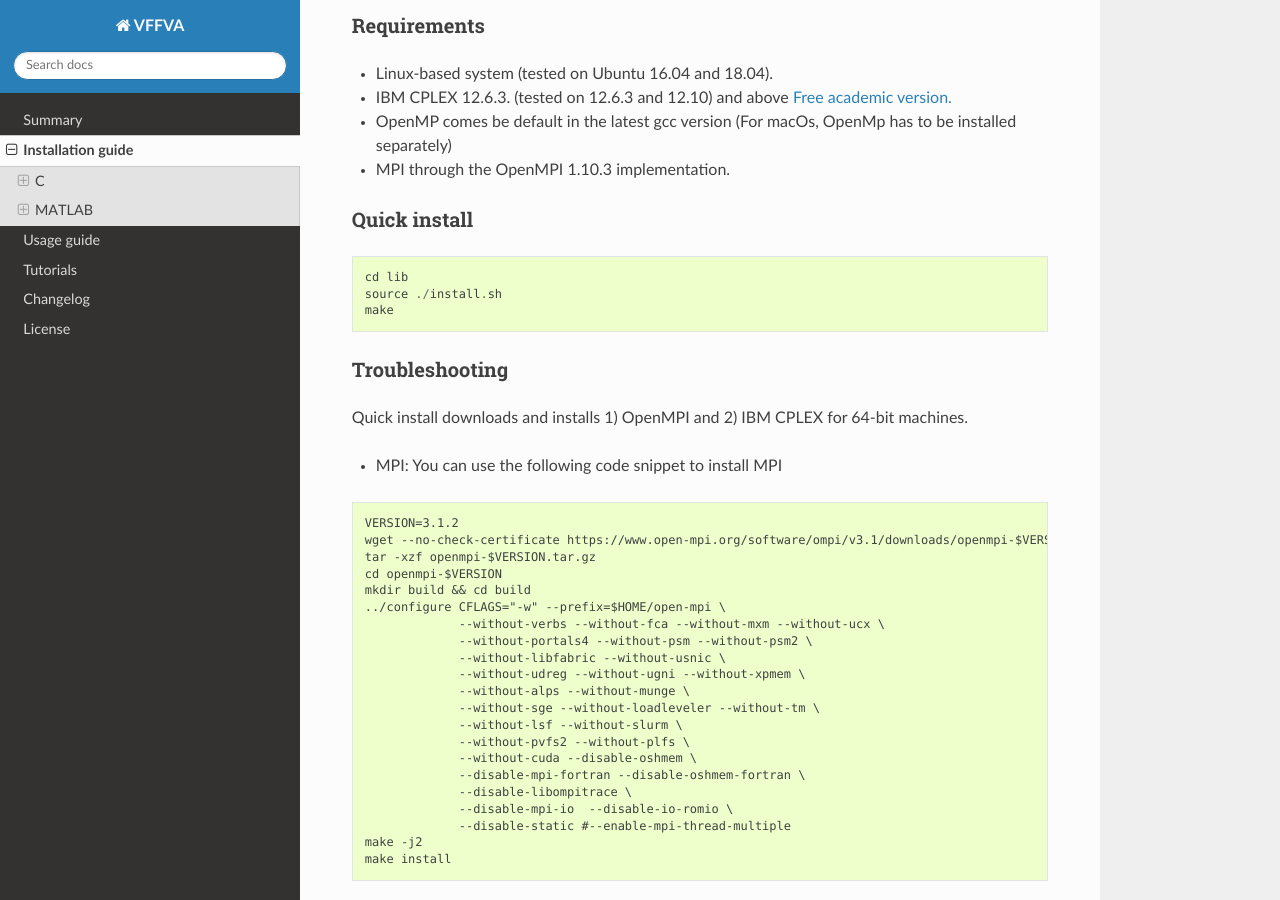
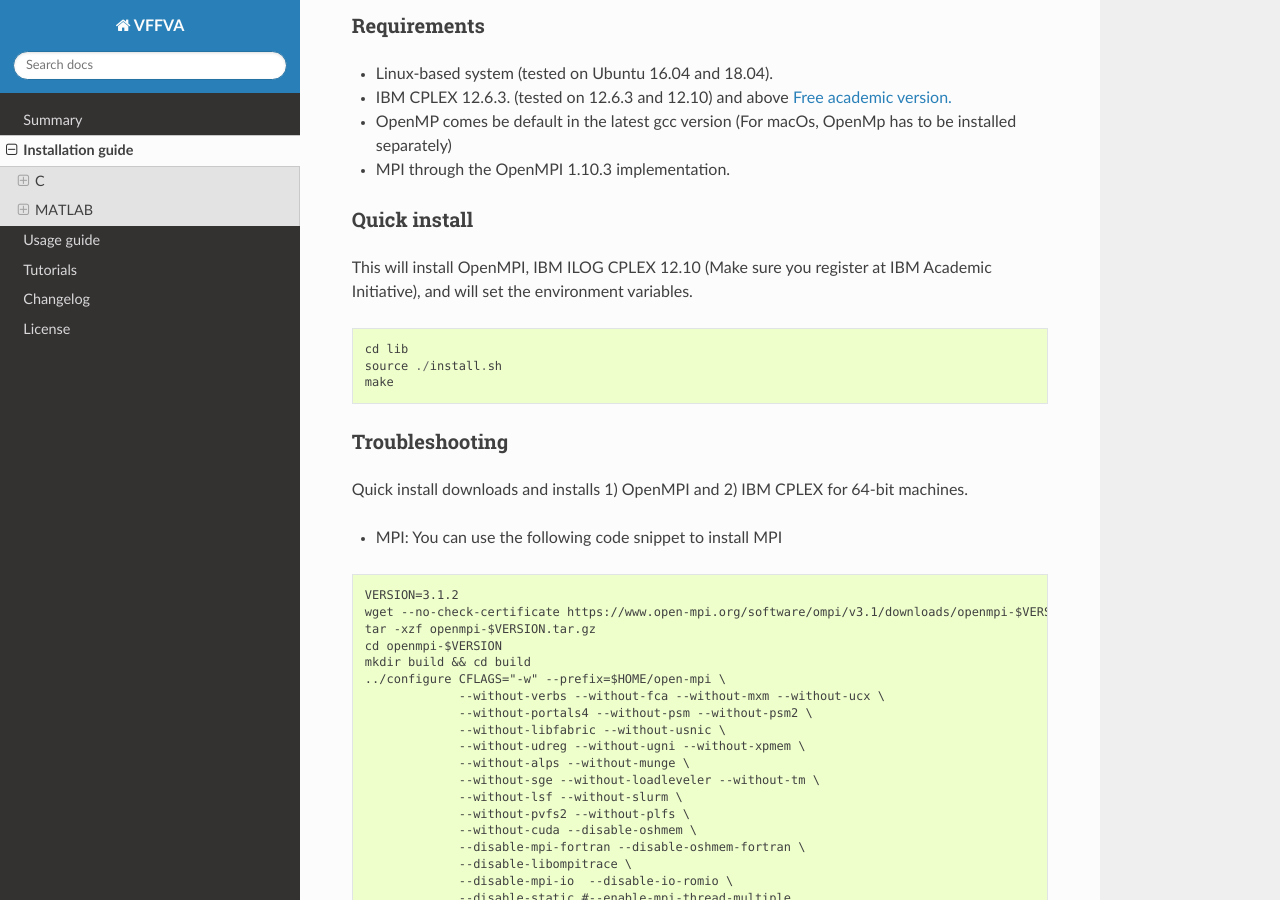
Before and after one commit to marouenbg/VFFVA, a Sphinx documentation site: the page built from docs/install/index.md, in a window 1280 px wide and 900 px high, scrolled down 324 px. Built offline with Sphinx 7.4.7 and the Read the Docs theme 2.0.0, drawn with Linux system fonts in a browser that asks for light colours.

Commit message:
updated autoinstall

````diff
--- a/docs/install/index.md
+++ b/docs/install/index.md
@@ -18,6 +18,7 @@ and non-shared memory systems.
 
 ### Quick install
 
+This will install OpenMPI, IBM ILOG CPLEX 12.10 (Make sure you register at IBM Academic Initiative), and will set the environment variables.
 ```
 cd lib
 source ./install.sh
````
Also changed, not shown: 1 other file.
